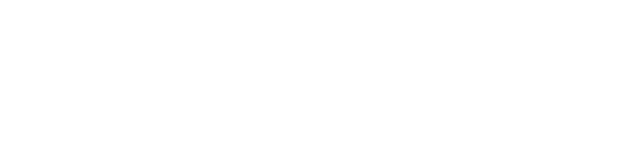
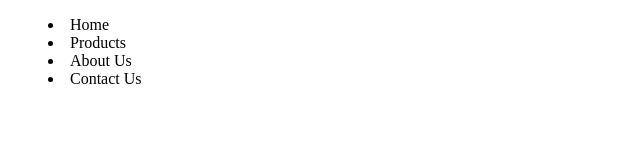
Before and after one commit to ZahraBahmanpour/git-test, a plain HTML site: page index.html in a window 1280 px wide. Shown: the whole page, without its empty margins (0-640 px from the left). Drawn offline with Linux system fonts and the light colour scheme.

Commit message:
add menu items

```diff
--- a/index.html
+++ b/index.html
@@ -6,7 +6,16 @@
     <title>Document</title>
   </head>
   <body>
-    <header><nav></nav></header>
+    <header>
+      <nav>
+        <menu>
+          <li>Home</li>
+          <li>Products</li>
+          <li>About Us</li>
+          <li>Contact Us</li>
+        </menu>
+      </nav>
+    </header>
     <main></main>
     <footer></footer>
   </body>
```
